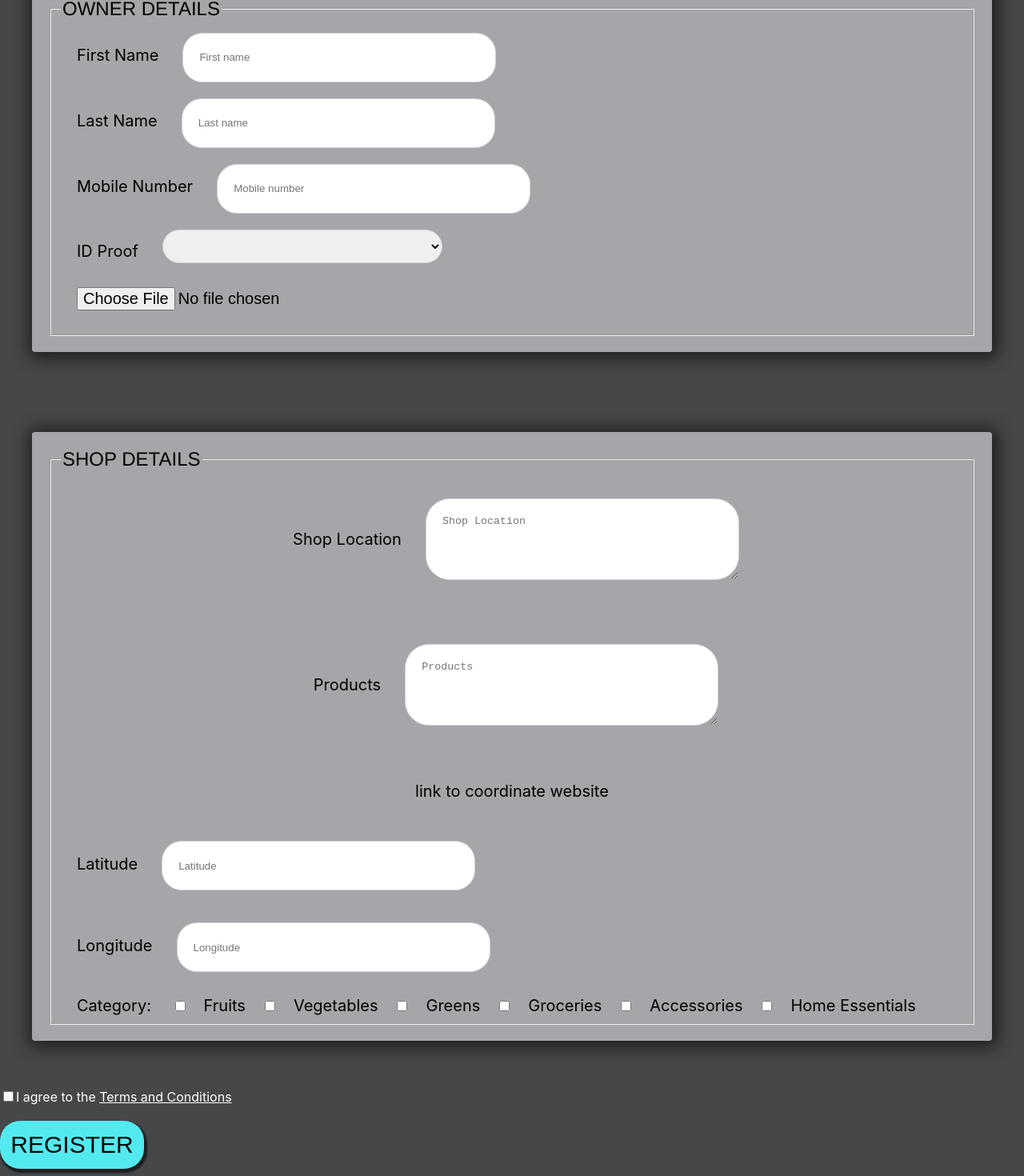
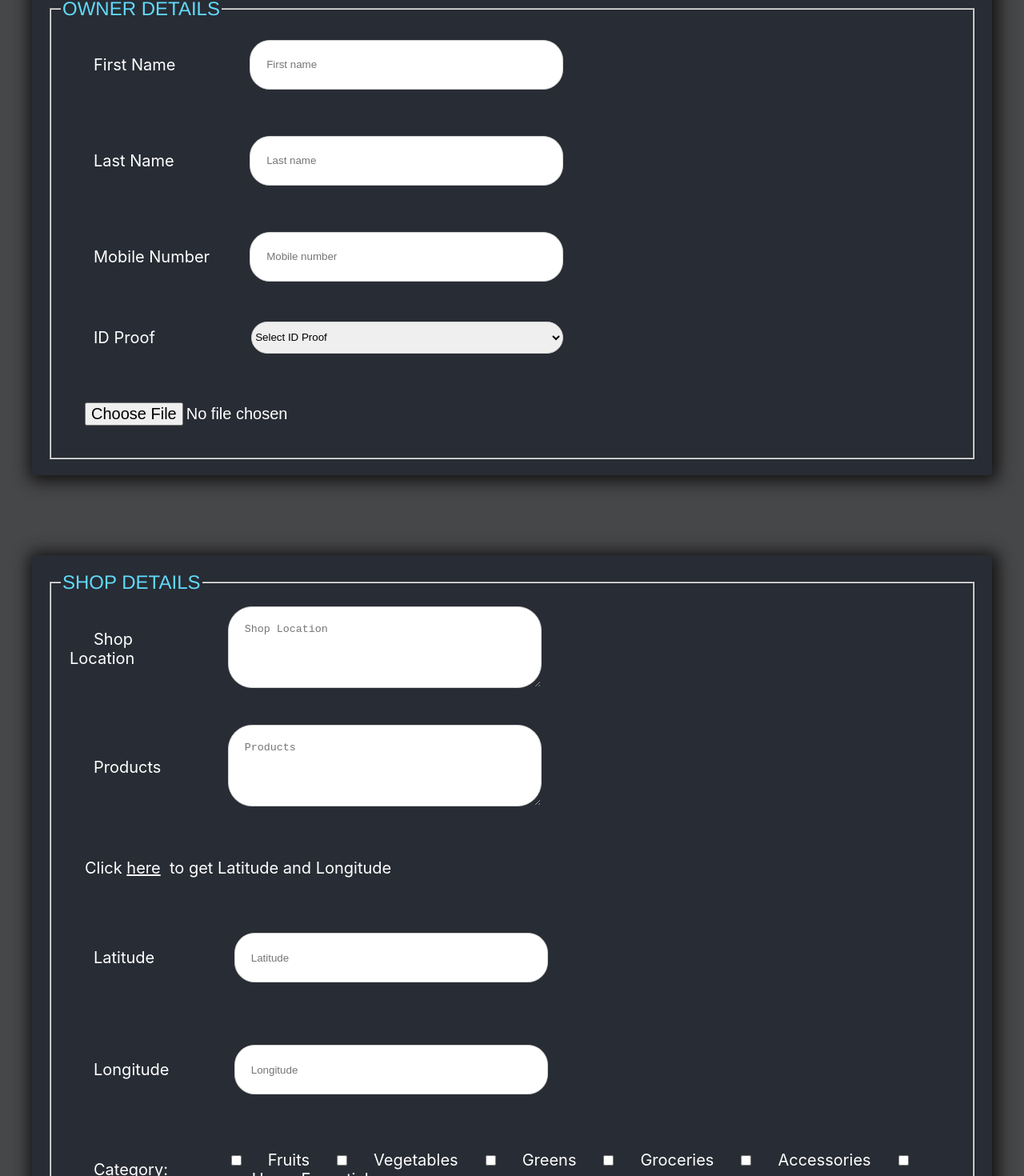
Before and after one commit to ashvinbhat/ReachJS, a React (Create React App) app in the folder frontend/: page /register in a window 1280 px wide. Shown: the part 230-1700 px from the top of the page at 80% size. Built offline with nearby package versions, Linux system fonts and the light colour scheme.

Commit message:
updated styling

```diff
--- a/frontend/src/css/regform.css
+++ b/frontend/src/css/regform.css
@@ -4,25 +4,27 @@ body {
 }
 
 .formtile {
-  background-color: #a5a6a9;
-  box-shadow: 2px 2px 20px 6px rgb(31, 30, 30);
+  background-color: #282c34;
+  box-shadow: 2px 2px 20px 6px rgb(21, 20, 20);
   border-radius: 4px;
   margin: 40px;
   padding: 20px;
-  color: black;
+  color: #61dafb;
 }
 
 .formlabel {
+  margin: 10px;
   padding: 20px;
   font-size: 20px;
+  color: white;
 }
 
-.formfield * {
-  vertical-align: middle;
+table{
+  border-spacing: 10px;
 }
 
 .inputbox {
-  margin: 10px;
+  margin: 8px;
   padding: 20px;
   width: 350px;
   height: 20px;
@@ -31,7 +33,6 @@ body {
 }
 
 .inputarea {
-  margin: 10px;
   padding: 20px;
   width: 350px;
   height: 60px;
@@ -39,8 +40,13 @@ body {
   border-radius: 30px;
 }
 
-select .blktext {
+select{
+  margin-left: 10px;
   color: black;
+  width: 390px;
+  height: 40px;
+  border: lightgrey solid 0.5px;
+  border-radius: 25px;
 }
 
 a {
@@ -56,6 +62,7 @@ button {
   background-color: rgb(83, 234, 239);
   width: 180px;
   height: 60px;
+  margin-left: 50px;
   font-size: 30px;
   font-style: bold;
   border-radius: 25px;
@@ -65,13 +72,18 @@ button {
   cursor: pointer;
 }
 button:hover {
-  background-color: rgb(6, 133, 137);
+  background-color: rgb(15, 166, 171);
   box-shadow: 2px 3px 2px 2px rgb(31, 30, 30);
   border-color: rgb(83, 234, 239);
   border-style: hidden;
   cursor: pointer;
 }
 
-button:hover {
-  background-color: rgb(15, 166, 171);
+.consent{
+  margin-left: 10%;
 }
+
+.latlonglink{
+
+  border: black 2px solid;
+}
--- a/frontend/src/pages/Register.js
+++ b/frontend/src/pages/Register.js
@@ -53,7 +53,12 @@ export default function RegistrationForm() {
           <div className="personaldetails formtile" style={styles.formtile}>
             <fieldset>
               <legend>OWNER DETAILS</legend>
+              <table>
+              <tr>
+              <td>
               <label className="formlabel row">First Name</label>
+              </td>
+              <td>
               <input
                 className="inputbox row"
                 type="text"
@@ -61,8 +66,14 @@ export default function RegistrationForm() {
                 required
                 onChange={(e) => setFname(e.target.value)}
               ></input>
+              </td>
+              </tr>
               <br />
+              <tr>
+              <td>
               <label className="formlabel">Last Name</label>
+              </td>
+              <td>
               <input
                 className="inputbox"
                 type="text"
@@ -70,8 +81,14 @@ export default function RegistrationForm() {
                 required
                 onChange={(e) => setLname(e.target.value)}
               ></input>
+              </td>
+              </tr>
               <br />
+              <tr>
+              <td>
               <label className="formlabel">Mobile Number</label>
+              </td>
+              <td>
               <input
                 type="tel"
                 className="inputbox"
@@ -79,10 +96,15 @@ export default function RegistrationForm() {
                 required
                 onChange={(e) => setphno(e.target.value)}
               ></input>
+              </td>
+              </tr>
               <br />
+              <tr>
+              <td>
               <label className="formlabel">ID Proof</label>
+              </td>
+              <td>
               <select
-                className="inputbox blktext"
                 name="idproof"
                 placeholder="ID Proof"
                 required
@@ -90,42 +112,55 @@ export default function RegistrationForm() {
               >
                 <option
                   defaultValue="Select"
-                  className="blktext"
                   value="Select ID Proof"
                 >
                   Select ID Proof
                 </option>
-                <option className="blktext" value="Aadhar Card">
+                <option value="Aadhar Card">
                   Aadhar Card
                 </option>
-                <option className="blktext" value="PAN Card">
+                <option value="PAN Card">
                   PAN Card
                 </option>
-                <option className="blktext" value="Voter ID">
+                <option value="Voter ID">
                   Voter ID
                 </option>
               </select>
-              <br />
+              </td>
+              </tr>
+              </table>
+              <br/>
+
               <input type="file" className="formlabel" name="idimg"></input>
-              <br />
+
+              <br/>
+
             </fieldset>
           </div>
           <br />
           <div className="shopdetails formtile">
             <fieldset>
               <legend>SHOP DETAILS</legend>
-              <p className="formfield">
+              <table>
+              <tr>
+              <td>
               <label className="formlabel row">Shop Location</label>
+              </td>
+              <td>
               <textarea
                 className="inputarea"
                 placeholder="Shop Location"
                 required
                 onChange={(e) => setAddress(e.target.value)}
               ></textarea>
-              </p>
+              </td>
+              </tr>
               <br />
-              <p className="formfield">
+              <tr>
+              <td>
               <label className="formlabel">Products</label>
+              </td>
+              <td>
               <textarea
                 className="inputarea"
                 placeholder="Products"
@@ -134,27 +169,50 @@ export default function RegistrationForm() {
                   setProducts(() => e.target.value.split(", "))
                 }
               ></textarea>
-              </p>
+              </td>
+              </tr>
               <br />
-              <p>link to coordinate website</p>
+              <tr>
+              <td className="formlabel" colspan="2">
+                Click&nbsp;
+                <a href="https://www.gps-coordinates.net" target={"_blank"}>here</a>&nbsp;
+                to get Latitude and Longitude
+              </td>
+              </tr>
               <br/>
+              <tr>
+              <td>
               <label className="formlabel">Latitude</label>
+              </td>
+              <td>
               <input className="inputbox"
                 type="text"
                 placeholder="Latitude"
                 onChange={(e)=>{setLatitude(e.target.value)}}
                 required/>
+              </td>
+              </tr>
               <br />
               <br />
+              <tr>
+              <td>
               <label className="formlabel">Longitude</label>
+              </td>
+              <td>
               <input className="inputbox"
                 type="text"
                 placeholder="Longitude"
                 onChange={(e)=>{setLongitude(e.target.value)}}
                 required/>
+              </td>
+              </tr>
               <br />
               <br />
+              <tr>
+              <td>
               <label className="formlabel">Category: </label>
+              </td>
+              <td>
               <input
                 type="checkbox"
                 value="Fruits"
@@ -162,6 +220,7 @@ export default function RegistrationForm() {
                   setCategories((old) => [...old, e.target.value])
                 }
               />
+
               <label className="formlabel">Fruits</label>
               <input
                 type="checkbox"
@@ -203,12 +262,15 @@ export default function RegistrationForm() {
                 }
               />
               <label className="formlabel">Home Essentials</label>
+              </td>
+              </tr>
               <br />
+              </table>
             </fieldset>
           </div>
-          <br />
+          <div className="consent">
           <input type="checkbox" name="t&c" value="consent" required />
-          <label htmlFor="t&c">
+          <label htmlFor="t&c" className="formlabel">
             I agree to the{" "}
             <a href="termsandconditions.html">Terms and Conditions</a>
           </label>
@@ -217,6 +279,9 @@ export default function RegistrationForm() {
           <button type="submit">REGISTER</button>
           <br />
           <br />
+          <br />
+          <br />
+          </div>
         </form>
       </div>
     </div>
```
Lines whose indentation alone changed are shown as unchanged.
